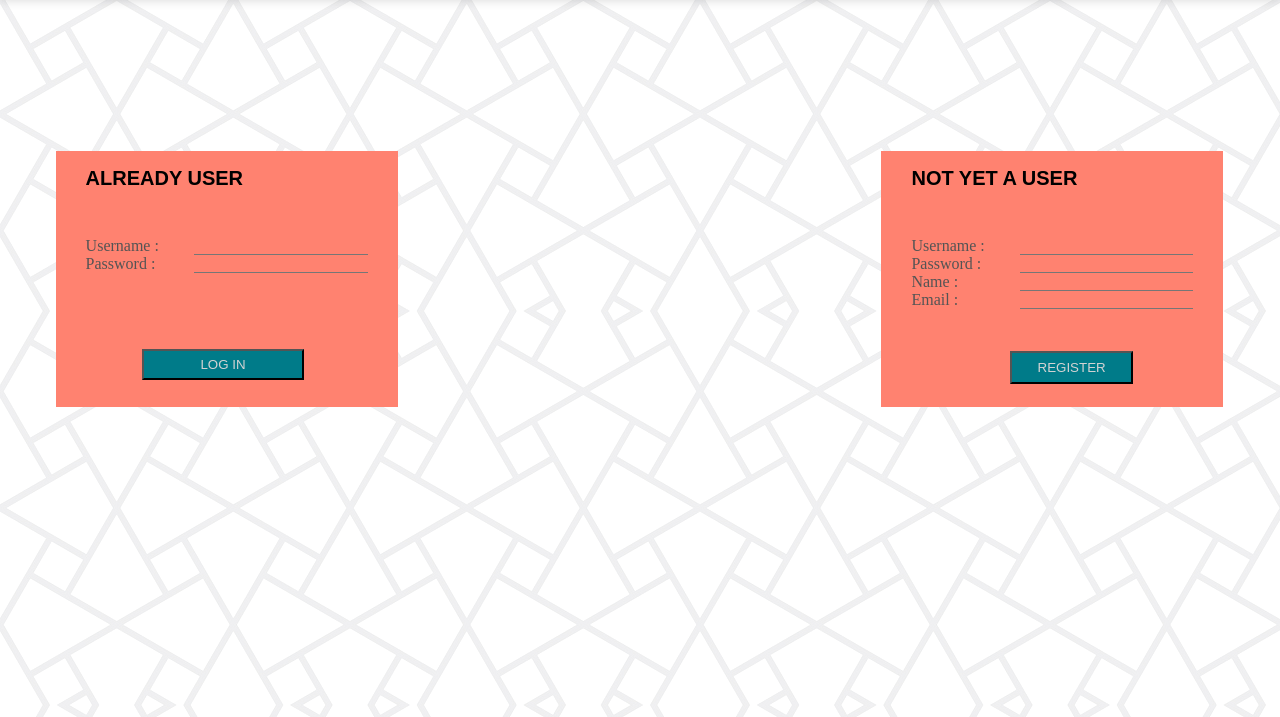
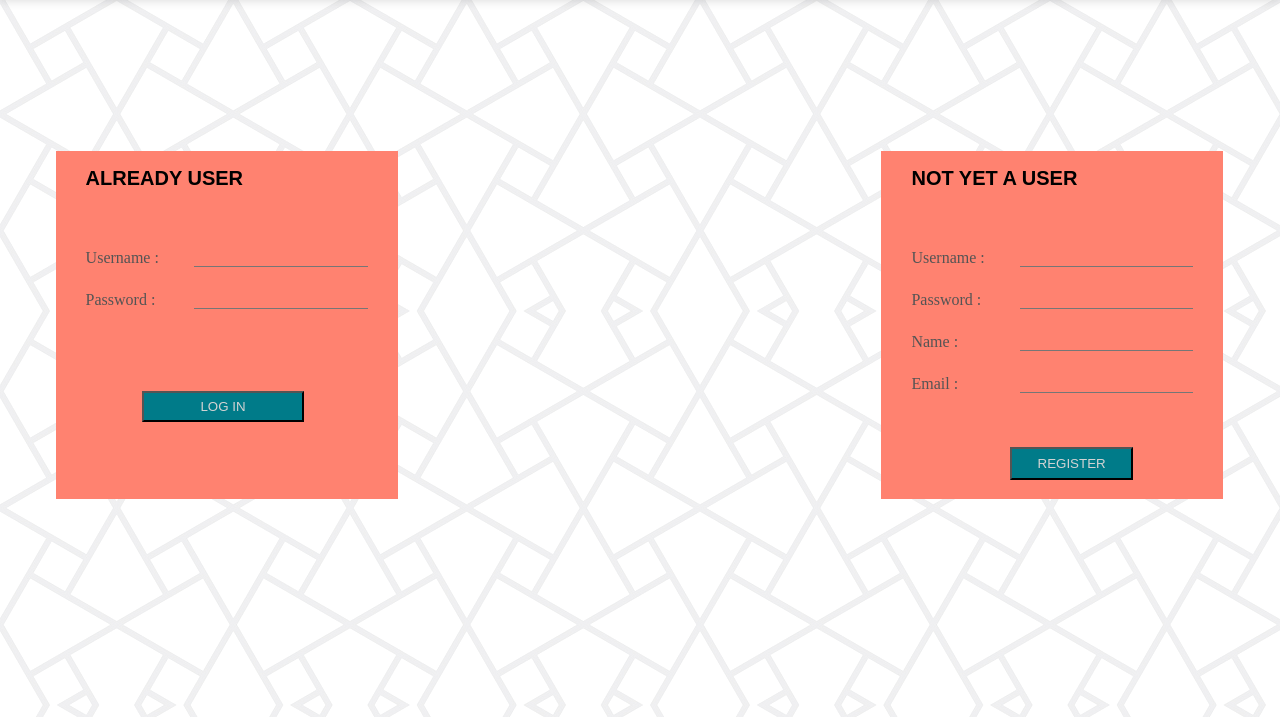
Before and after one commit to kv-ohwtfyb/APP-LINFO1212, a plain HTML site: page web/templates/login.html in a window 1280 px wide. Shown: the part 83-800 px from the top of the page. Drawn offline with Linux system fonts and the light colour scheme.

Commit message:
Added changes to the login, spacing the inputs, and specified the inputs to report

```diff
--- a/web/static/css/login.css
+++ b/web/static/css/login.css
@@ -1,4 +1,3 @@
-
 body form{
 	margin-top: 10%;
 }
@@ -7,14 +6,15 @@ label{
 	color: #545454 ;
 	float: left;
 	width: 38%;
+	margin-top: 12px;
+	margin-bottom: 12px;
 }
 
 hr{
 	border:0;
 }
 
-/* For loging in */
-
+/* For logging in */
 
 .login{
 	float: left;
@@ -50,14 +50,16 @@ hr{
 	border-bottom-width: 1px;
 	outline-width: 0;
 	background-color: transparent;
+	margin-top: 12px;
+	margin-bottom: 12px;
 }
 
 
 .login button{
-
 	margin-top: 25%;
 	margin-left: 20%;
 	padding: 2% 20%;
+	float: bottom;
 }
 
 /* For Signing up */
@@ -85,6 +87,8 @@ hr{
 	border-bottom-width: 1px;
 	outline-width: 0;
 	background-color: transparent;
+	margin-top: 12px;
+	margin-bottom: 12px;
 }
 
 .signup button{
@@ -98,7 +102,8 @@ hr{
 
 .button{
 	margin: 3px;
-	font: GeosansLight;
+	font-family: "GeosansLight", sans-serif;
 	color: lightgrey;
 	background-color: #007B89;
+	float: bottom;
 }
--- a/web/static/css/report.css
+++ b/web/static/css/report.css
@@ -150,7 +150,7 @@ form{
 
 }
 
-#imageLoaderContainer{
+.bodyForm input[type="file"]{
     width: 500px;
     height: 600px;
     background: #FFFFFF;
--- a/web/templates/login.html
+++ b/web/templates/login.html
@@ -26,21 +26,15 @@
 <form>
 <section class="login">
 	<!--SECTION for LOG IN-->
-	<p>
-		<h1> ALREADY USER</h1>
+	<h1> ALREADY USER</h1>
+	<label>Username :</label>
+	<input type="text">
+	<hr>
+	<label>Password :</label>
+	<input type="Password">
+	<hr>
+	<button class="button"> LOG IN</button>
 
-		<label>Username :</label>
-		<input type="text" >
-
-		<hr>
-
-		<label>Password  :</label>
-		<input type="Password" >
-		<br>
-	</p>
-	<p>
-		<button class="button"> LOG IN</button>
-	</p>
 </section>
 <!-- SECTION FOR SIGNING UP-->
 <section class="signup">
```
Also changed, not shown: web/templates/report.html (+2 -2 lines).
